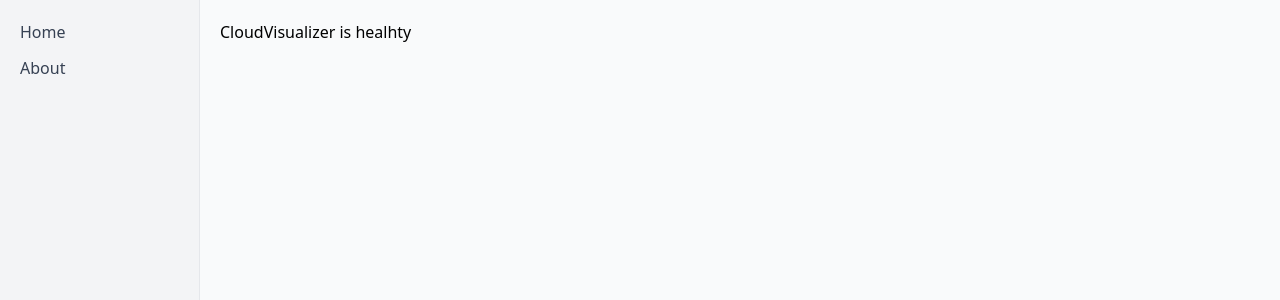
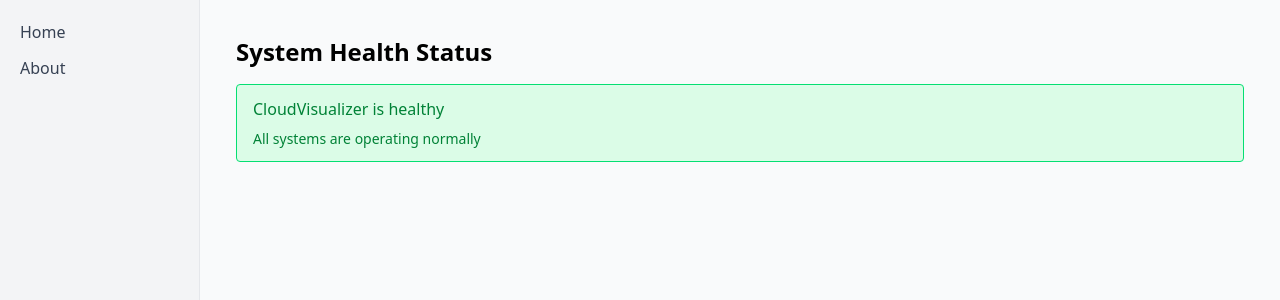
Before and after one commit to yhu02/devOpsGroup13, a React (Vite) app: page /health in a window 1280 px wide. Shown: the top 300 px of the page. Built offline with nearby package versions, Linux system fonts and the light colour scheme.

Commit message:
instantiate a singleton class

```diff
--- a/package.json
+++ b/package.json
@@ -19,7 +19,6 @@
     "@heroicons/react": "^2.2.0",
     "@tailwindcss/vite": "^4.0.7",
     "ipaddr.js": "^2.2.0",
-    "npm": "^11.2.0",
     "react": "^19.0.0",
     "react-dom": "^19.0.0",
     "react-router": "^7.2.0",
--- a/src/aws/cloudwatchApi.ts
+++ b/src/aws/cloudwatchApi.ts
@@ -1,10 +1,10 @@
+import { CloudWatch } from '@/lib/clients/CloudWatch'
 import { FormattedLogResult } from '@/types/AWS'
 import {
   CloudWatchLogsClient,
+  GetQueryResultsCommand,
   StartQueryCommand,
-  GetQueryResultsCommand,
 } from '@aws-sdk/client-cloudwatch-logs'
-
 interface CloudWatchQueryConfig {
   logGroupNames: string[]
   queryString: string
@@ -89,13 +89,7 @@
 }
 
 function createVpcFlowLogsQuery(): CloudWatchQuery {
-  const client = new CloudWatchLogsClient({
-    region: import.meta.env.VITE_AWS_REGION,
-    credentials: {
-      accessKeyId: import.meta.env.VITE_AWS_ACCESS_KEY_ID,
-      secretAccessKey: import.meta.env.VITE_AWS_SECRET_ACCESS_KEY,
-    },
-  })
+  const client = CloudWatch.getInstance()
   return new CloudWatchQuery(client, {
     logGroupNames: ['/aws/vpc/test-flow-logs'],
     queryString: `
--- /dev/null
+++ b/src/lib/clients/CloudWatch.ts
@@ -0,0 +1,41 @@
+import { CloudWatchLogsClient } from '@aws-sdk/client-cloudwatch-logs'
+
+/**
+ * Singleton class for CloudWatch Logs client
+ */
+export class CloudWatch {
+  private static instance: CloudWatchLogsClient | null = null
+
+  private constructor() {}
+
+  public static getInstance(): CloudWatchLogsClient {
+    if (!CloudWatch.instance) {
+      CloudWatch.instance = new CloudWatchLogsClient({
+        region: import.meta.env.VITE_AWS_REGION,
+        credentials: {
+          accessKeyId: import.meta.env.VITE_AWS_ACCESS_KEY_ID,
+          secretAccessKey: import.meta.env.VITE_AWS_SECRET_ACCESS_KEY,
+        },
+      })
+    }
+
+    return CloudWatch.instance
+  }
+
+  /**
+   * Check if it is healthy.
+   */
+  public static async checkHealth(): Promise<boolean> {
+    try {
+      const client = CloudWatch.getInstance()
+
+      // Attempt to make a simple request to verify connectivity
+      await client.config.credentials()
+
+      return true
+    } catch (error) {
+      console.error('CloudWatch client health check failed:', error)
+      return false
+    }
+  }
+}
--- a/src/router/aws/Health.tsx
+++ b/src/router/aws/Health.tsx
@@ -1,7 +1,11 @@
 function Health() {
   return (
-    <div>
-      <p>CloudVisualizer is healhty</p>
+    <div className="p-4">
+      <h1 className="mb-4 text-2xl font-bold">System Health Status</h1>
+      <div className="relative rounded border border-green-400 bg-green-100 px-4 py-3 text-green-700">
+        <p className="font-medium">CloudVisualizer is healthy</p>
+        <p className="mt-2 text-sm">All systems are operating normally</p>
+      </div>
     </div>
   )
 }
```
Also changed, not shown: src/aws/dnsResolver.ts (+24 -3 lines), 1 other file (tests, documents, lock files or other folders).
